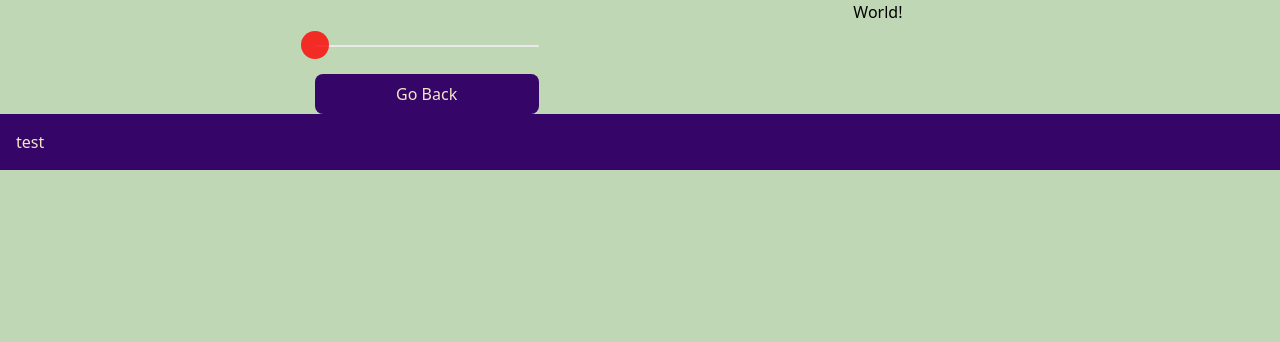
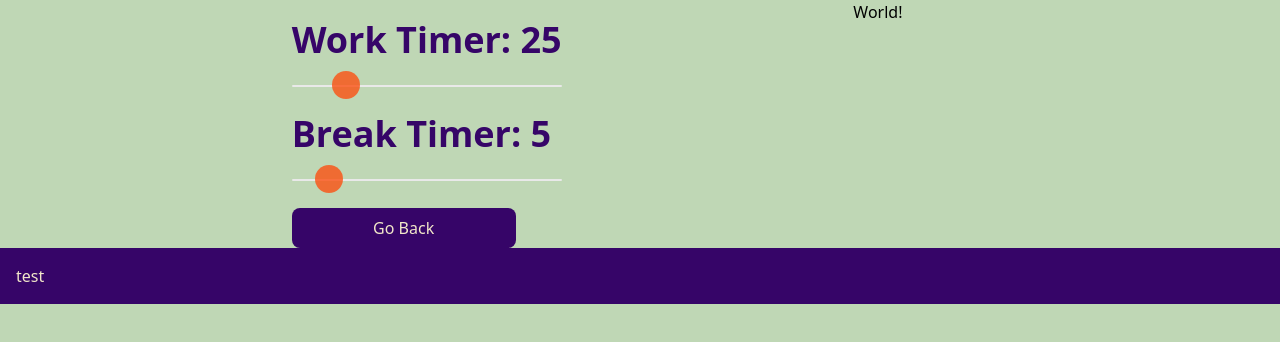
Before and after one commit to Max-Sepp/PomodoroToDo, a React (Create React App) app in the folder frontend/: page / in a window 1280 px wide. Shown: the top 342 px of the page. Built offline with nearby package versions, Linux system fonts and the light colour scheme.

Commit message:
completed pomodoro timer

```diff
--- a/frontend/src/components/HomePage/Settings.jsx
+++ b/frontend/src/components/HomePage/Settings.jsx
@@ -11,10 +11,15 @@ function Settings() {
 
     return (
         <div className='mx-auto w-fit pt-5'>
+            <h3 className='text-indigo font-bold md:text-4xl text-3xl '>Work Timer: {settings.workTime}</h3>
             <Slider
                 className='my-5'
                 min={1}
                 max={120}
+                value={settings.workTime}
+                onChange={(value) => {
+                    settings.setWorkTime(value)
+                }}
                 railStyle={{
                     height: 2
                 }}
@@ -22,7 +27,30 @@ function Settings() {
                     height: 28,
                     width: 28,
                     marginTop: -14,
-                    backgroundColor: "red",
+                    backgroundColor: "#FB5012",
+                    border: 0
+                }}
+                trackStyle={{
+                    background: "none"
+                }}
+            />
+            <h3 className='text-indigo font-bold md:text-4xl text-3xl '>Break Timer: {settings.breakTime}</h3>
+            <Slider
+                className='my-5'
+                min={1}
+                max={30}
+                value={settings.breakTime}
+                onChange={(value) => {
+                    settings.setBreakTime(value)
+                }}
+                railStyle={{
+                    height: 2
+                }}
+                handleStyle={{
+                    height: 28,
+                    width: 28,
+                    marginTop: -14,
+                    backgroundColor: "#FB5012",
                     border: 0
                 }}
                 trackStyle={{
```
